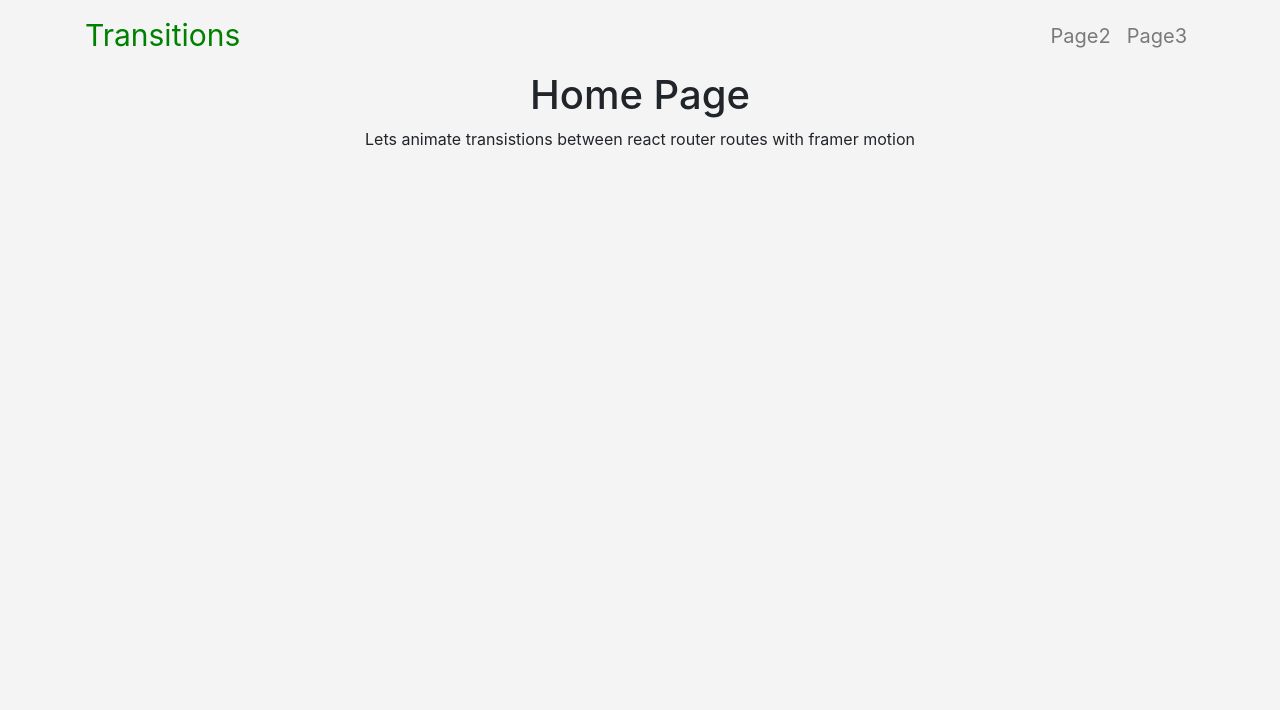
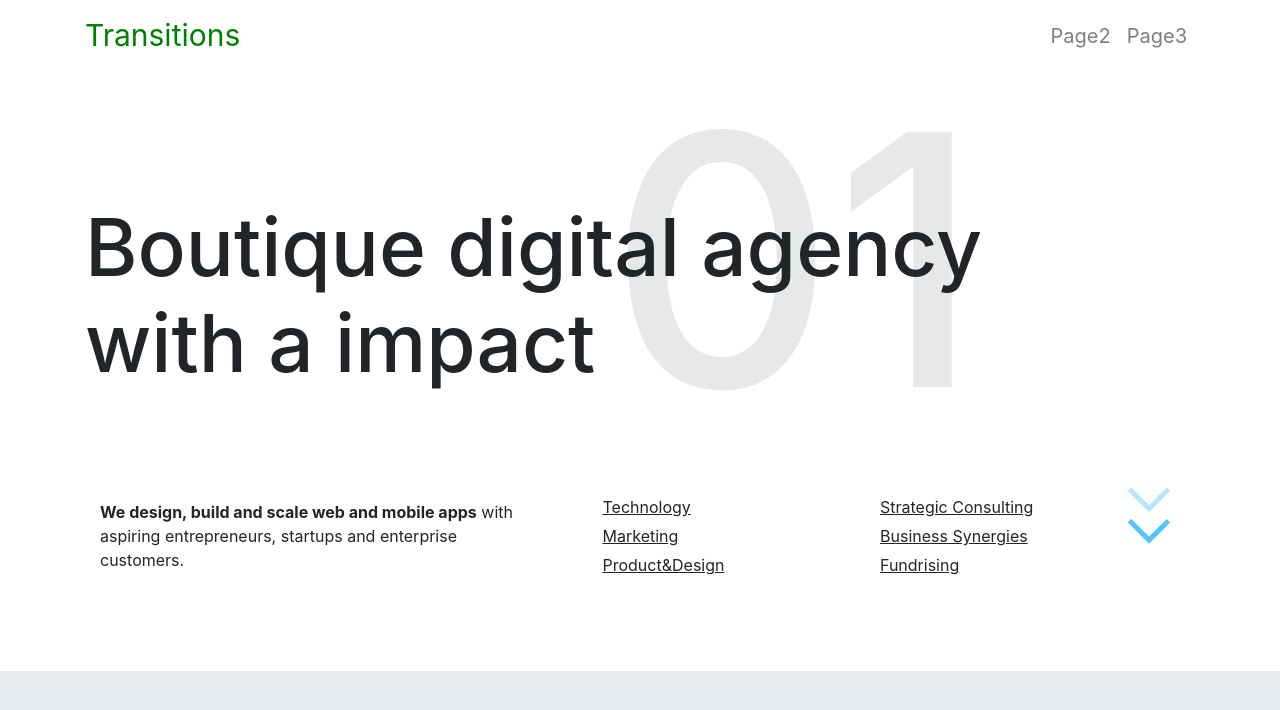
Before and after one commit to memphis2coder/Transitons, a React (Create React App) app: page / in a window 1280 px wide. Shown: the top 710 px of the page. Built offline with nearby package versions, Linux system fonts and the light colour scheme.

Commit message:
working on jumbotron

```diff
--- a/src/App.css
+++ b/src/App.css
@@ -2,6 +2,6 @@
 
 .App {
   text-align: center;
-  background-color: #f4f4f4;
+  background-color: #E9ECEF;
   height: 100vh;
 }
--- a/src/Pages/home.js
+++ b/src/Pages/home.js
@@ -1,35 +1,20 @@
-import React, {useState} from 'react';
+import React, { useState } from 'react';
 //Motion
 import { motion } from "framer-motion"
 //Styles
+import './home.css';
 import styled from 'styled-components'
 import Container from 'react-bootstrap/Container';
 import Row from 'react-bootstrap/Row';
 import Col from 'react-bootstrap/Col';
+import Jumbotron from 'react-bootstrap/Jumbotron';
+//Component
+import Jumbo from '../components/Jumbotron/jumbo';
 
 function HomePage() {
     return (
         <div>
-            <Container>
-                <Row>
-                    <Col>
-                        <motion.div
-                            exit={{opacity: 0}}
-                            animate={{opacity: 1}}
-                            initial={{opacity: 0}}
-                        >
-                            <h1>Home Page</h1>
-                            <motion.p
-                                initial={{opacity: 0, y:10}}
-                                animate={{ opacity: 1, y:0 }}
-                                transition={{duration: 1}}
-                            >
-                                Lets animate transistions between react router routes with framer motion
-                            </motion.p>
-                        </motion.div>
-                    </Col>
-                </Row>
-            </Container>
+            <Jumbo/>
         </div>
     )
 };
--- /dev/null
+++ b/src/components/Jumbotron/jumbo.css
@@ -0,0 +1,43 @@
+.jumbotron-custom {
+    background-color: white;
+    height: 600px;
+    display:flex;
+    flex-direction: column;
+    justify-content: space-around;
+    padding: 30px 0;
+}
+
+.jumbotron-title {
+    font-size: 5rem;
+    display: block;
+    text-align: left;
+    padding-top: 50px;
+}
+@media only screen and (max-width: 768px) {
+    .jumbotron-title {
+        font-size:3rem
+    }
+}
+
+/* jumbotron second row */
+.jumbotron-second-row {
+    align-items: center;
+    margin: 0 auto;
+}
+
+.jumbotron-intro {
+    text-align: left;
+    max-width: 550px;
+    font-size: 16px;
+}
+
+.jumbotron-list {
+    list-style-type: none;
+    text-align: left;
+    text-decoration: underline;
+}
+
+.jumbotron-list li {
+    margin-bottom: 5px;
+    font-size: 16px;
+}
--- /dev/null
+++ b/src/components/Jumbotron/jumbo.js
@@ -0,0 +1,99 @@
+import React from 'react';
+//Motion
+import { motion } from "framer-motion"
+//Styles
+import './jumbo.css';
+import styled from 'styled-components';
+import Container from 'react-bootstrap/Container';
+import Row from 'react-bootstrap/Row';
+import Col from 'react-bootstrap/Col';
+import Jumbotron from 'react-bootstrap/Jumbotron';
+//Image
+import Arrow from '../../images/arrow/arrow';
+import One from '../../images/01/01';
+
+function Jumbo() {
+    const PositionRight = styled.div `
+        position: absolute;
+        top: 50px;
+        right: 300px;
+        @media (max-width: 768px) {
+            right: 0px;
+            top: 100px;
+        }
+    `
+
+    return(
+        <div>
+            <Jumbotron fluid className="jumbotron-custom " >
+                {/* This is the overlay backgroud image */}
+                <PositionRight>
+                    <One />
+                </PositionRight>
+                {/** First Row */}
+                <Row>
+                    <Col>
+                        <motion.div
+                        exit={{ opacity: 0 }}
+                        animate={{ opacity: 1 }}
+                        initial={{ opacity: 0 }}
+                        >
+                            <Container>
+                            <motion.h1
+                                className="jumbotron-title"
+                                initial={{ opacity: 0, y: 10 }}
+                                animate={{ opacity: 1, y: 0 }}
+                                transition={{ duration: 1 }}
+                            >
+                                Boutique digital agency <br></br>with a impact
+                            </motion.h1>
+                            </Container>
+                        </motion.div>
+                    </Col>
+                </Row>
+                {/* Second Row */}
+                <Container>
+                    <Row className="jumbotron-second-row">
+                        <Col md={5} xs={12}>
+                            <motion.p
+                                initial={{ opacity: 0, y: 10 }}
+                                animate={{ opacity: 1, y: 0 }}
+                                transition={{ duration: 1, delay: 1 }}
+                                className="jumbotron-intro">
+                                <strong>We design, build and scale web and mobile apps</strong> with aspiring entrepreneurs, startups and enterprise customers.</motion.p>
+                        </Col>
+                        <Col md={3} xs={6}>
+                            <motion.ul
+                                initial={{ opacity: 0, y: 10 }}
+                                animate={{ opacity: 1, y: 0 }}
+                                transition={{ duration: 1, delay: 1.5 }}
+                                className="jumbotron-list">
+                                <li>Technology</li>
+                                <li>Marketing</li>
+                                <li>Product&Design</li>
+                            </motion.ul>
+                        </Col>
+                        <Col md={3} xs={6}>
+                            <motion.ul
+                                initial={{ opacity: 0, y: 10 }}
+                                animate={{ opacity: 1, y: 0 }}
+                                transition={{ duration: 1, delay: 2 }}
+                                className="jumbotron-list">
+                                <li>Strategic Consulting</li>
+                                <li>Business Synergies</li>
+                                <li>Fundrising</li>
+                            </motion.ul>
+
+                        </Col>
+                        <Col md={1} xs={6}>
+                            <Arrow/>
+                        </Col>
+                    </Row>
+                </Container>
+
+            </Jumbotron>
+        </div>
+    )
+};
+
+export default Jumbo;
--- a/src/components/NaviBar/Navbar.js
+++ b/src/components/NaviBar/Navbar.js
@@ -14,7 +14,7 @@ import {AnimatePresence} from 'framer-motion';
 function Navibar() {
     return (
         <div>
-            <Navbar bg="none" expand="lg">
+            <Navbar expand="lg" bg="white">
                 <Container>
                     <Navbar.Brand as={Link} to='/'>
                         <span className="brandLogo">Transitions</span>
--- /dev/null
+++ b/src/images/01/01.js
@@ -0,0 +1,22 @@
+import React from 'react';
+import styled from 'styled-components';
+
+function One() {
+    const StyledNumber = styled.h1`
+        font-size: 350px;
+        opacity: 0.1;
+        @media (max-width: 768px) {
+            font-size: 250px;
+        }
+    `
+
+    return(
+        <div>
+            <StyledNumber>
+                01
+            </StyledNumber>
+        </div>
+    )
+};
+
+export default One;
--- /dev/null
+++ b/src/images/arrow/arrow.css
@@ -0,0 +1,42 @@
+/* Arrow */
+.arrow{
+    position: absolute;
+    top: 50%;
+    left: 50%;
+    transform: translate(-50%,-50%);
+    margin-top: -30px;
+}
+@media screen and (max-width: 768px) {
+    .arrow {
+        display: none;
+    }
+}
+.arrow span{
+    display: block;
+    width: 30px;
+    height: 30px;
+    border-bottom: 5px solid #06A8FF;
+    border-right: 5px solid #06A8FF;
+    transform: rotate(45deg);
+    margin: -10px;
+    animation: animate 2s infinite;
+}
+.arrow span:nth-child(2){
+    animation-delay: -0.2s;
+}
+.arrow span:nth-child(3){
+    animation-delay: -0.4s;
+}
+@keyframes animate {
+    0%{
+        opacity: 0;
+        transform: rotate(45deg) translate(-20px,-20px);
+    }
+    50%{
+        opacity: 1;
+    }
+    100%{
+        opacity: 0;
+        transform: rotate(45deg) translate(20px,20px);
+    }
+}
--- /dev/null
+++ b/src/images/arrow/arrow.js
@@ -0,0 +1,15 @@
+import React from 'react';
+//Style
+import './arrow.css';
+
+function Arrow() {
+    return (
+        <div className="arrow">
+            <span></span>
+            <span></span>
+            <span></span>
+        </div>
+    )
+};
+
+export default Arrow;
```
Also changed, not shown: src/Pages/home.css (added), 2 other files (tests, documents, lock files or other folders).
